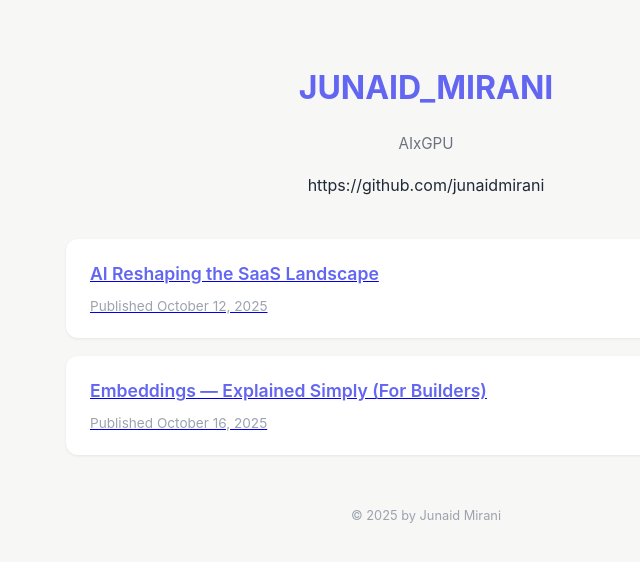
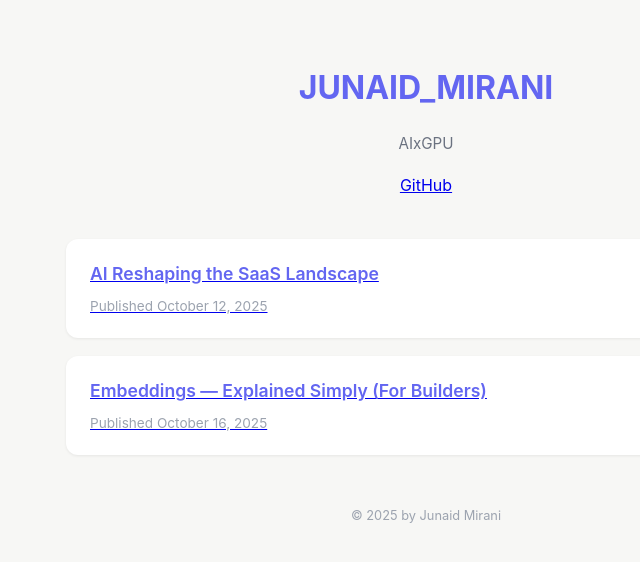
Before and after one commit to junaidmirani/-saas-newsletter, a plain HTML site: page index.html in a window 1280 px wide. Shown: the whole page, without its empty margins (214-854 px from the left). Drawn offline with Linux system fonts and the light colour scheme.

Commit message:
Update index.html

```diff
--- a/index.html
+++ b/index.html
@@ -89,7 +89,7 @@
     <header>
       <h1>JUNAID_MIRANI</h1>
       <p>AIxGPU</p>
-      <a>https://github.com/junaidmirani</a>
+      <a href="https://github.com/junaidmirani">GitHub</a>
     </header>
 
     <main>
```
